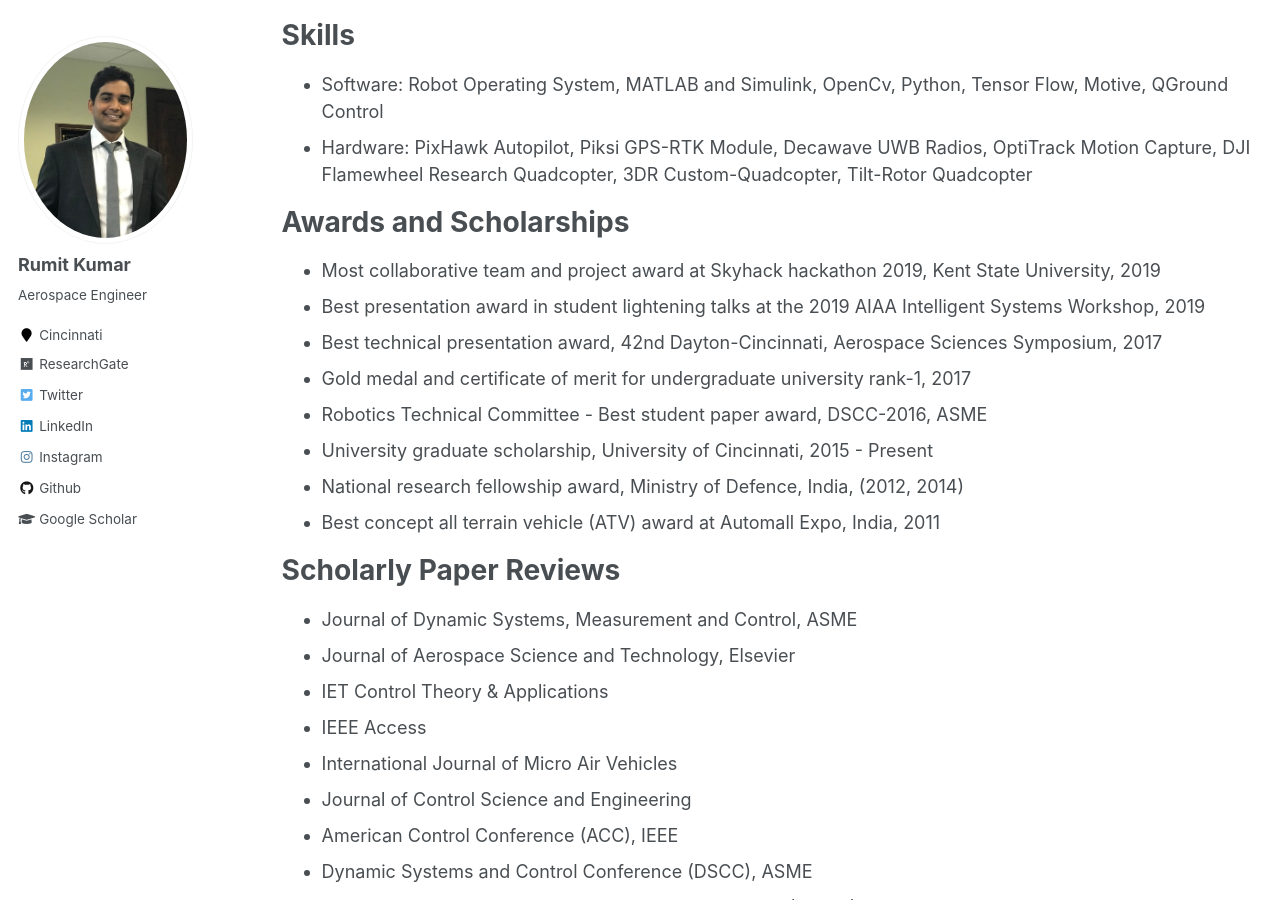
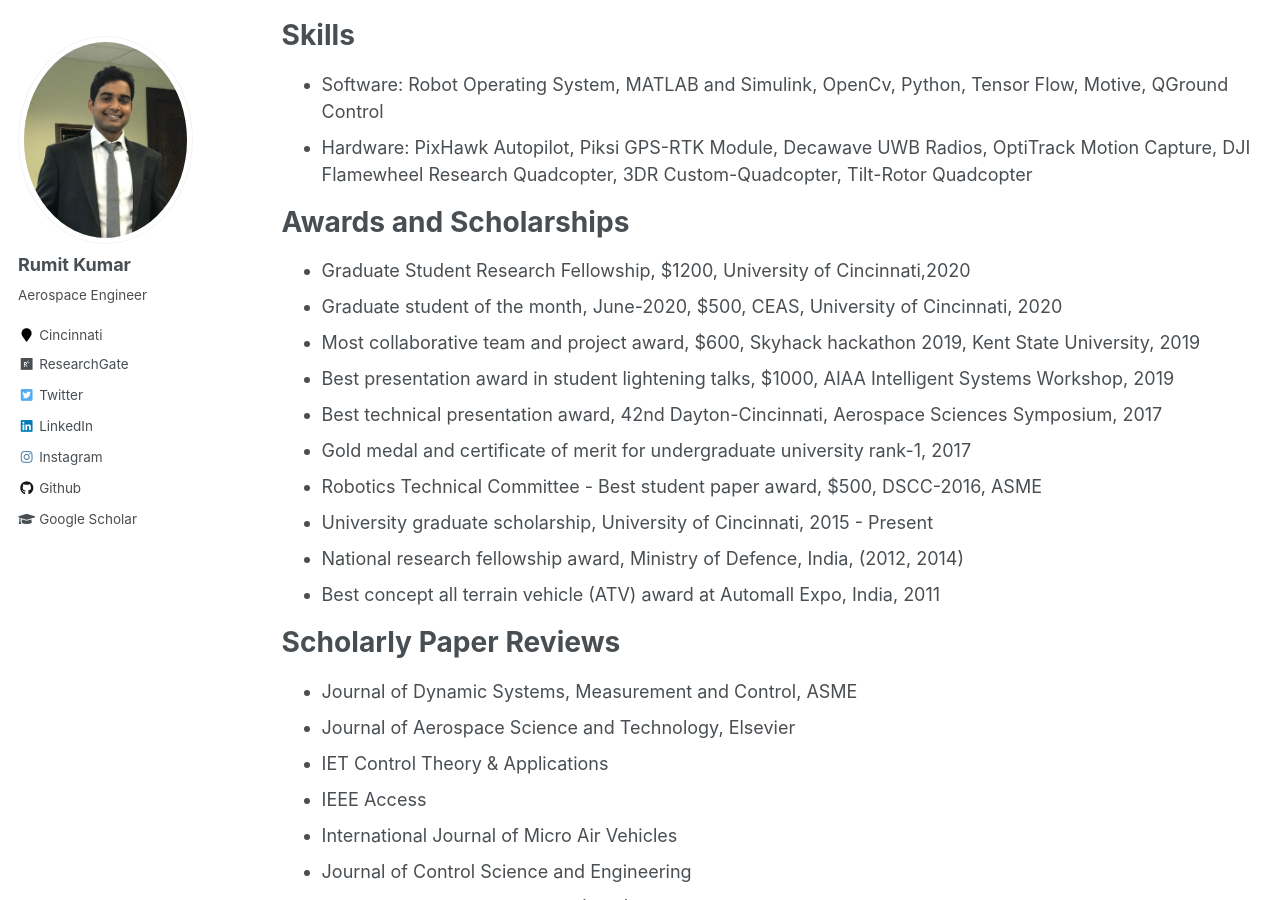
Before and after one commit to kumarrt/kumarrt.github.io, a Jekyll site: the page built from _pages/cv.md, in a window 1280 px wide and 900 px high, scrolled down 803 px. Built offline with Jekyll 4.4.1, drawn with Linux system fonts in a browser that asks for light colours.

Commit message:
Update cv.md

```diff
--- a/_pages/cv.md
+++ b/_pages/cv.md
@@ -38,11 +38,13 @@ Skills
 
 Awards and Scholarships
 ======
-* Most collaborative team and project award at Skyhack hackathon 2019, Kent State University, 2019
-* Best presentation award in student lightening talks at the 2019 AIAA Intelligent Systems Workshop, 2019
+* Graduate Student Research Fellowship, $1200, University of Cincinnati,2020
+* Graduate student of the month, June-2020, $500, CEAS, University of Cincinnati, 2020
+* Most collaborative team and project award, $600, Skyhack hackathon 2019, Kent State University, 2019
+* Best presentation award in student lightening talks, $1000, AIAA Intelligent Systems Workshop, 2019
 * Best technical presentation award, 42nd Dayton-Cincinnati, Aerospace Sciences Symposium, 2017
 * Gold medal and certificate of merit for undergraduate university rank-1, 2017
-* Robotics Technical Committee - Best student paper award, DSCC-2016, ASME
+* Robotics Technical Committee - Best student paper award, $500, DSCC-2016, ASME
 * University graduate scholarship, University of Cincinnati, 2015 - Present
 * National research fellowship award, Ministry of Defence, India, (2012, 2014)
 * Best concept all terrain vehicle (ATV) award at Automall Expo, India, 2011
```
